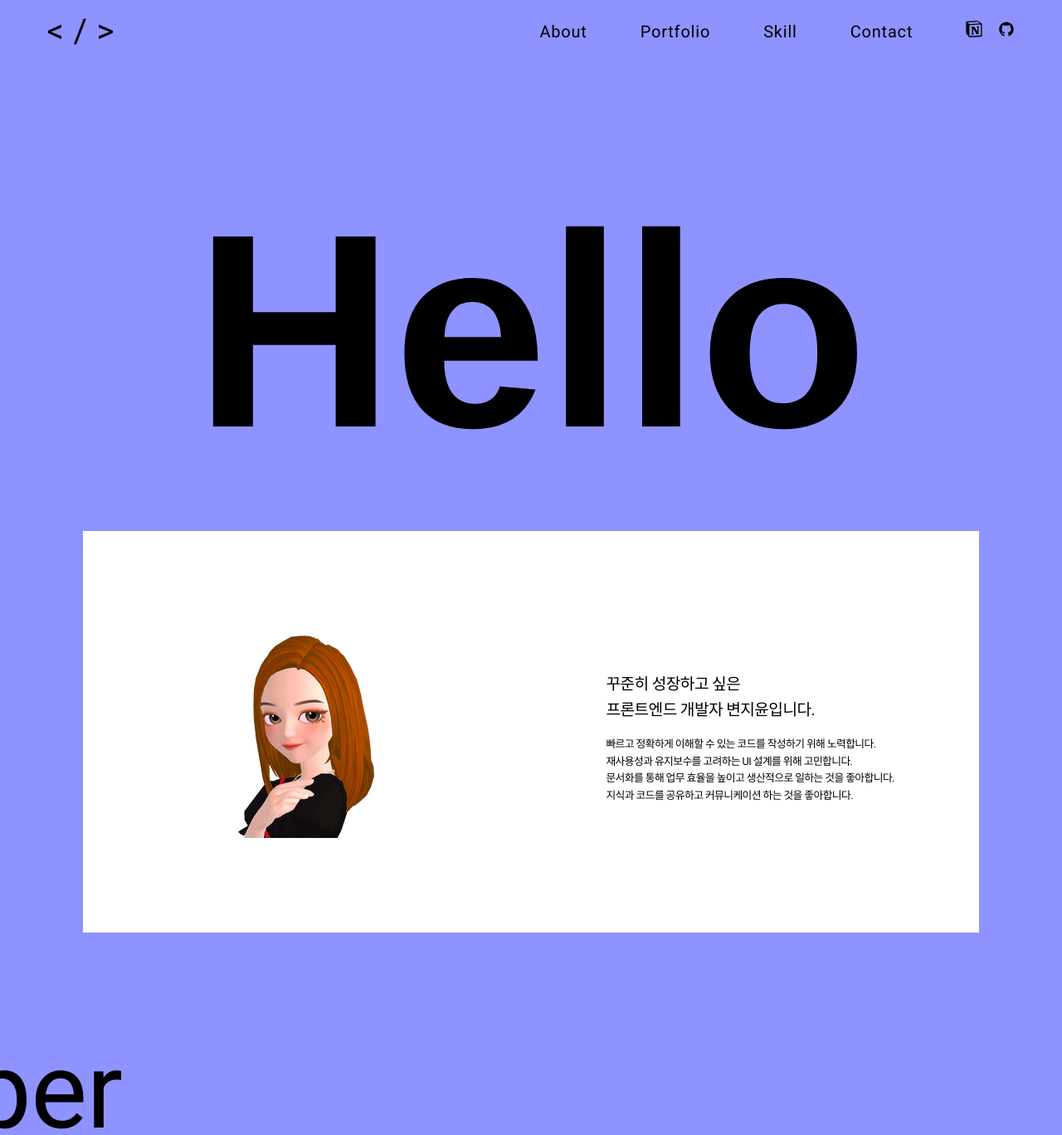
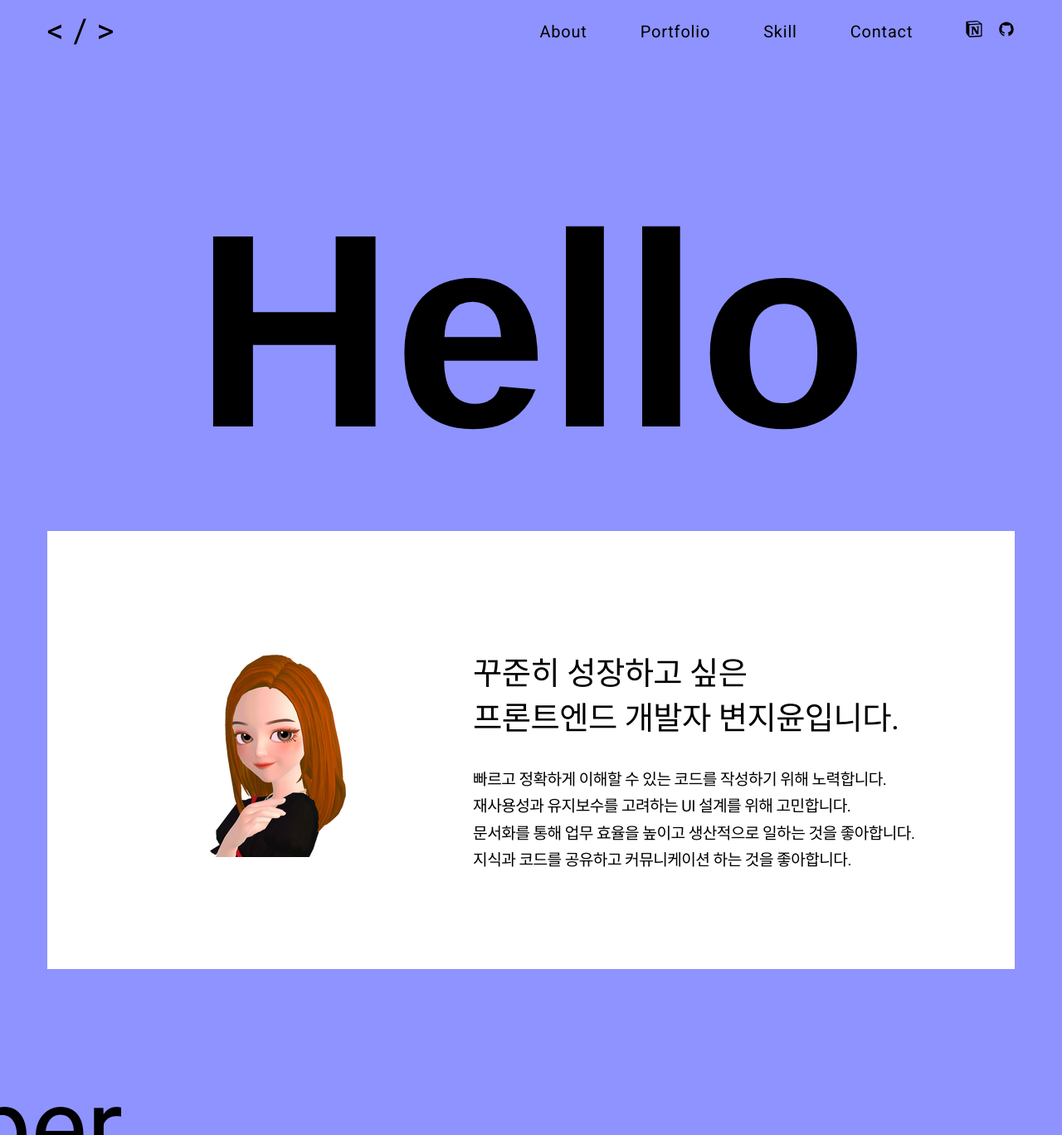
Before and after one commit to wldbszpflrxj/portfolio, a React (Vite) app: page / in a window 1280 px wide. Shown: the top 1368 px of the page at 83% size. Built offline with nearby package versions, Linux system fonts and the light colour scheme; a web font is replaced by a local one.

Commit message:
Chore: 어바웃 영역 텍스트 크기 수정

```diff
--- a/src/components/Home/Home.styled.js
+++ b/src/components/Home/Home.styled.js
@@ -32,10 +32,10 @@ const InfoSection = styled.section`
   padding: 0 4.42vw;
   > div {
     justify-content: space-around;
-    padding: 8.85vw 0;
+    padding: 8.85vw 6vw;
     background: #fff;
     margin: 0 auto;
-    max-width: 1080px;
+    max-width: 1600px;
   }
 `;
 const LeftBox = styled.div`
@@ -47,10 +47,12 @@ const ImageWrapper = styled.div`
 `;
 const RightBox = styled.div`
   h2 {
-    font-size: 1.5vw;
+    font-size: 3vw;
+    line-height: 1.4;
   }
   p {
-    font-size: 1vw;
+    font-size: 1.5vw;
+    margin: 0.1em 0;
   }
 `;
 
```
